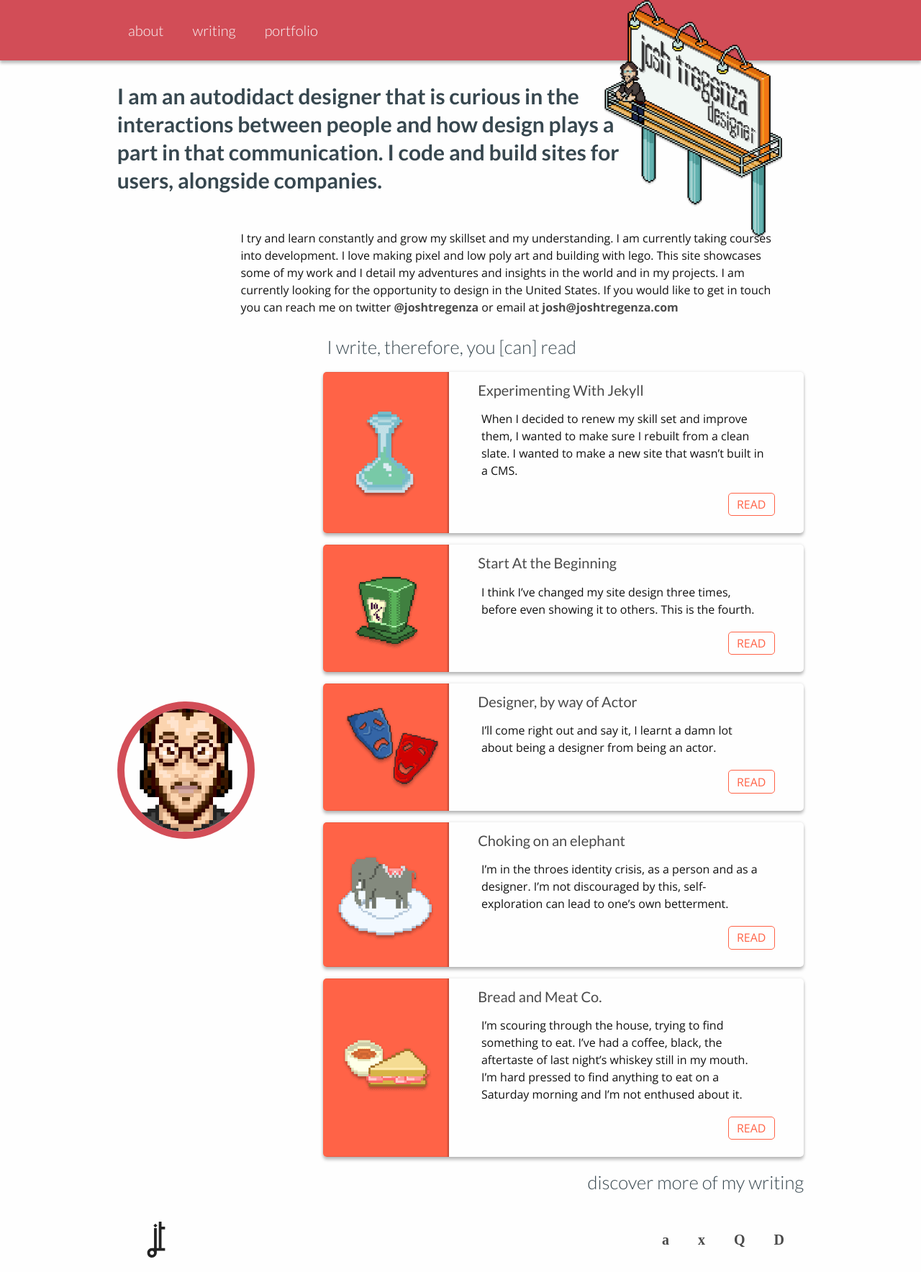
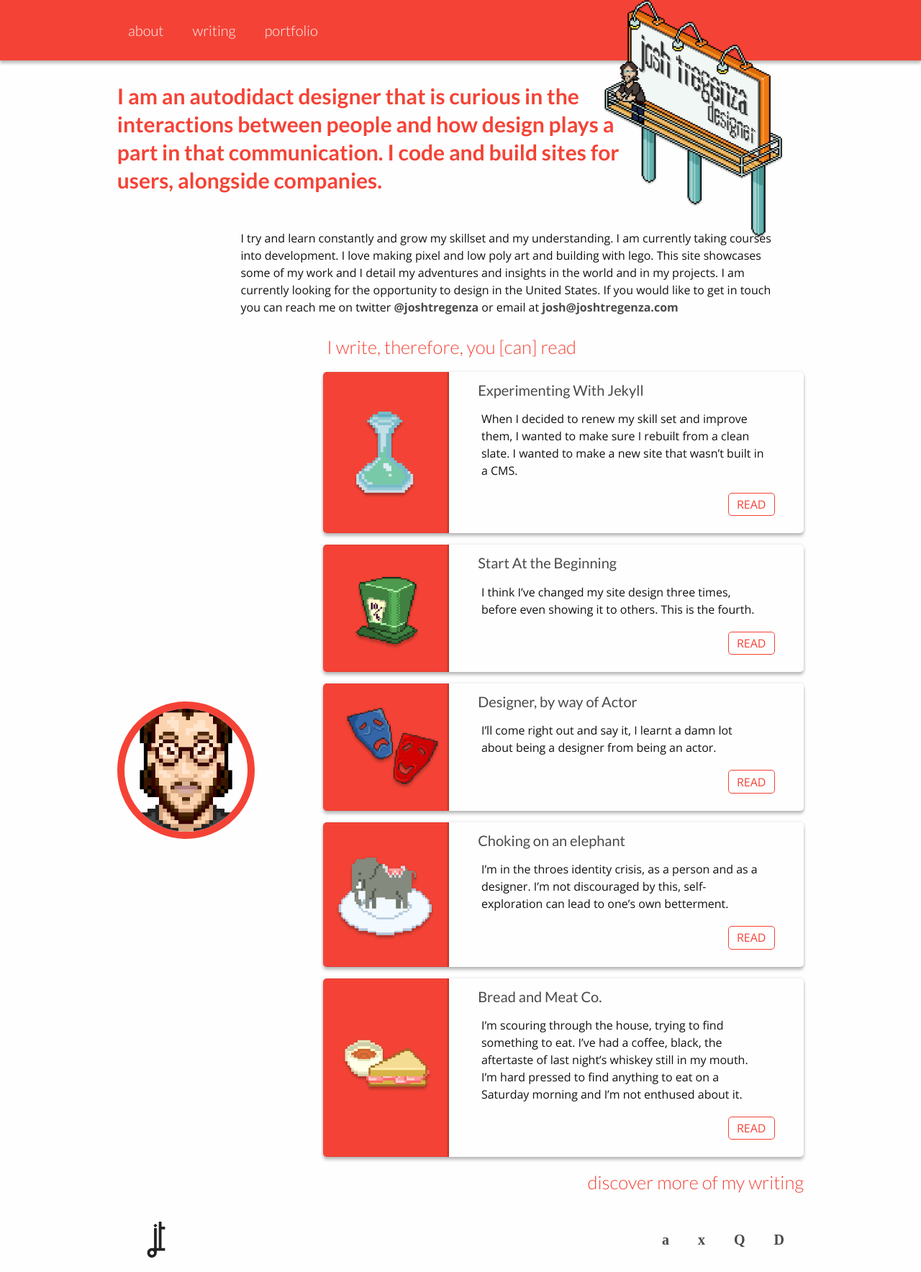
Before and after one commit to jtregenza/jtregenza.github.io, a Jekyll site: the page built from index.html, in a window 1280 px wide. Shown: the whole page at 72% size. Built offline with Jekyll 4.4.1, drawn with Linux system fonts in a browser that asks for light colours; some web fonts are replaced; the list of posts is cut into pages by our own code.

Commit message:
Color Change

```diff
--- a/css/main.scss
+++ b/css/main.scss
@@ -24,10 +24,10 @@ $grey-color:       #828282;
 $grey-color-light: lighten($grey-color, 40%);
 $grey-color-dark:  darken($grey-color, 25%);
 
-$menuColor:#D24D57;
-$headerColor:#37474F;
-$blogPostColor:tomato;
-$socialColor:tomato;
+$menuColor:#F44336;
+$headerColor:#F44336;
+$blogPostColor:#F44336;
+$socialColor:#F44336;
 
 
 // Width of the content area
```
